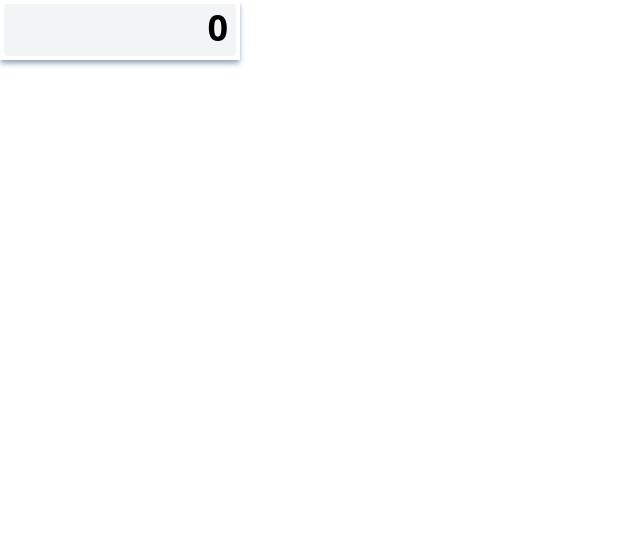
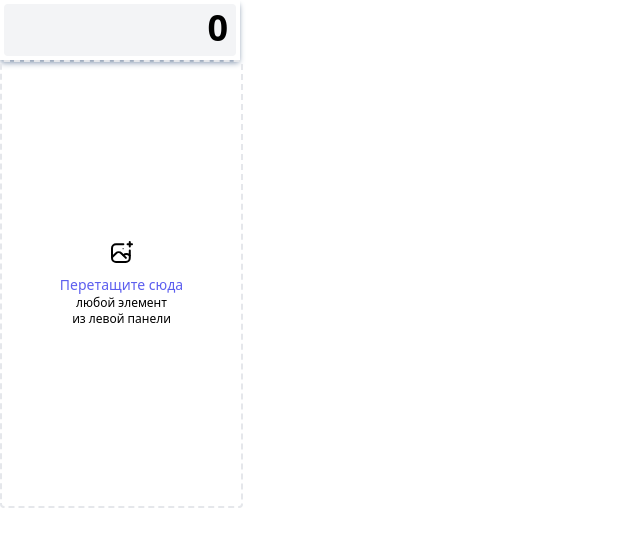
Before and after one commit to AndreyGudin/calculator, a React (Vite) app: page / in a window 1280 px wide. Shown: the top 546 px of the page, without its empty margins (0-640 px from the left). Built offline with nearby package versions, Linux system fonts and the light colour scheme.

Commit message:
feat: add constructor

```diff
--- a/src/app/index.tsx
+++ b/src/app/index.tsx
@@ -1,4 +1,5 @@
 import { useState } from 'react';
+import { Constructor } from '../entities/constructor/ui';
 import { Display } from '../entities/display/ui';
 import { ModeSwitcher } from '../entities/modeSwitcher/ui';
 import { Button, ThemeButton } from '../shared/ui/Button/Button';
@@ -12,6 +13,7 @@ function App() {
       <Container>
         <Display text="0" />
       </Container>
+      <Constructor />
     </div>
   );
 }
--- /dev/null
+++ b/src/entities/constructor/ui/index.tsx
@@ -0,0 +1,17 @@
+import { FC } from 'react';
+
+import svg_constructor from '../../../shared/assets/place.svg';
+
+export const Constructor: FC = () => {
+  return (
+    <div className="flex flex-col gap-3 w-[243px] h-[448px] border-2 border-dashed rounded justify-center items-center">
+      <img src={svg_constructor} alt="Place there" />
+      <div className="flex flex-col items-center">
+        <span className="text-sm text-[#5D5FEF] ">Перетащите сюда</span>
+        <span className="inline-block w-[106px] text-xs text-center">
+          любой&nbsp;элемент из&nbsp;левой&nbsp;панели
+        </span>
+      </div>
+    </div>
+  );
+};
```
Also changed, not shown: src/shared/assets/place.svg (added).
